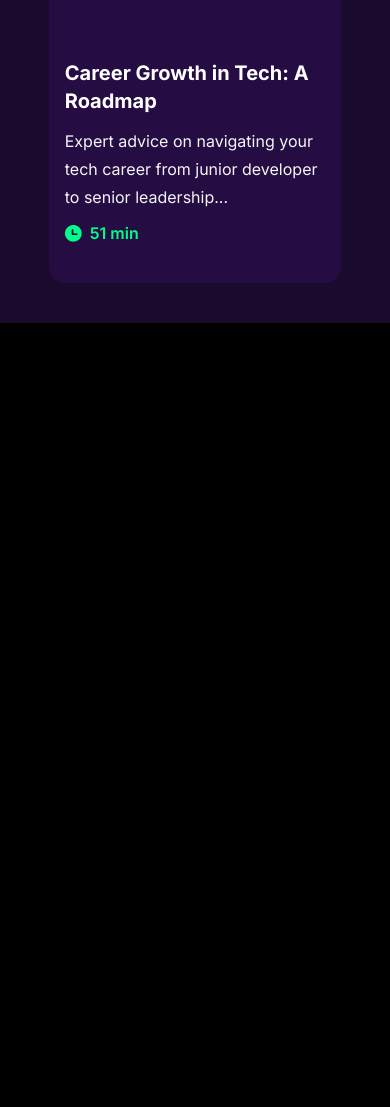
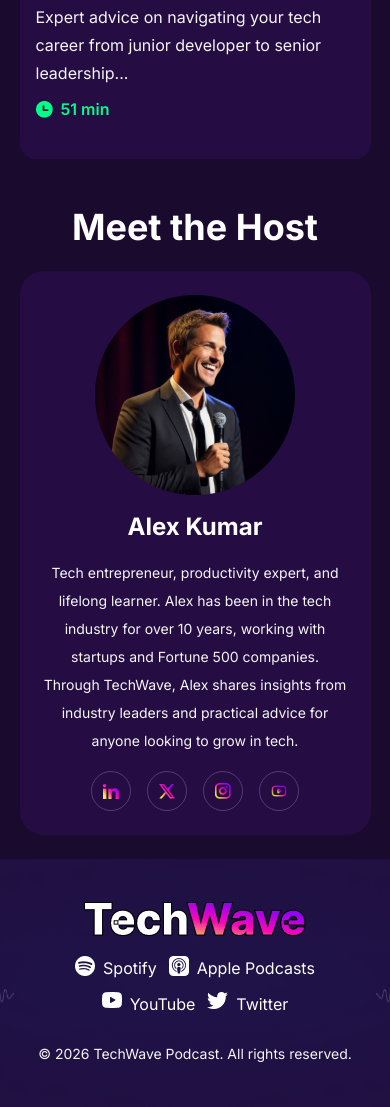
Before and after one commit to Mazharul-2003/B13-A02-TechWave, a website: page index.html in a window 390 px wide. Shown: the part 4195-5302 px from the top of the page. Before the commit the page ends 4518 px from the top, so only its background shows below. Drawn offline with Linux system fonts and the light colour scheme; grey boxes are pictures that could not be loaded.

Commit message:
Completed Host Section for large device

```diff
--- a/index.html
+++ b/index.html
@@ -25,7 +25,9 @@
                 <li><a href="#">Episods</a></li>
                 <li><a href="#">Host</a></li>
             </ul>
-            <button class="border-0 rounded-full py-3 px-4 text-[1rem] bg-linear-to-tr from-[#F7E93F] from-0% via-[#FB09B4] via-51% to-[#9100F8] to-100% text-white font-semibold cursor-pointer">Subscribe <i class="fa-solid fa-arrow-right"></i></button>
+            <button
+                class="border-0 rounded-full py-3 px-4 text-[1rem] bg-linear-to-tr from-[#F7E93F] from-0% via-[#FB09B4] via-51% to-[#9100F8] to-100% text-white font-semibold cursor-pointer">Subscribe
+                <i class="fa-solid fa-arrow-right"></i></button>
         </div>
     </nav>
 
@@ -74,11 +76,13 @@
         <div class="about-container max-w-[90%] mx-auto text-center lg:max-w-[75%]">
             <div class="content *:mb-4 text-white lg:px-50 lg:mb-10 lg:border-b border-white/10">
                 <h1 class="text-4xl font-bold capitalize">About the Podcast</h1>
-                <p class="text-[1rem] leading-5 lg:leading-8 text-[#F5F5F5] lg:mb-7">TechWave is your go-to podcast for staying ahead in the fast-paced world of
+                <p class="text-[1rem] leading-5 lg:leading-8 text-[#F5F5F5] lg:mb-7">TechWave is your go-to podcast for
+                    staying ahead in the fast-paced world of
                     technology. We break down
                     complex topics into digestible insights, explore productivity strategies that actually work, and
                     share stories of personal growth from industry leaders. </p>
-                <p class="text-[1rem] leading-5 text-[#F5F5F5] lg:mb-15">Join thousands of young professionals and tech enthusiasts who start their day with TechWave.</p>
+                <p class="text-[1rem] leading-5 text-[#F5F5F5] lg:mb-15">Join thousands of young professionals and tech
+                    enthusiasts who start their day with TechWave.</p>
             </div>
 
             <div class="statistics grid grid-cols-2 grid-rows-2 lg:grid-cols-4 justify-between gap-x-10 gap-y-10">
@@ -111,7 +115,8 @@
                 <div class="card p-6 w-full bg-[#351165] rounded-2xl *:mb-4 lg:row-span-2 lg:col-span-1 lg:pt-35">
                     <img src="./assets/headphone.png" alt="">
                     <h2 class="text-2xl font-bold">Premium Audio Quality</h2>
-                    <p class="text-[1rem] leading-7 text-[#F5F5F5]">Experience crystal-clear sound with professional-grade recording
+                    <p class="text-[1rem] leading-7 text-[#F5F5F5]">Experience crystal-clear sound with
+                        professional-grade recording
                         equipment and expert audio
                         engineering. Every episode is mastered for optimal listening across all devices and platforms.
                     </p>
@@ -120,21 +125,24 @@
                 <div class="card p-6 w-full bg-[#351165] rounded-2xl *:mb-4 lg:col-span-2 lg:row-span-1">
                     <img src="./assets/device.png" alt="">
                     <h2 class="text-2xl font-bold">Mobile Friendly</h2>
-                    <p class="text-[1rem] leading-7 text-[#F5F5F5]">Listen on the go with seamless mobile experience and offline
+                    <p class="text-[1rem] leading-7 text-[#F5F5F5]">Listen on the go with seamless mobile experience and
+                        offline
                         downloads.
                 </div>
 
                 <div class="card p-6 w-full bg-[#351165] rounded-2xl *:mb-4 lg:col-span-2 lg:row-span-1">
                     <img src="./assets/location.png" alt="">
                     <h2 class="text-2xl font-bold">Global Community</h2>
-                    <p class="text-[1rem] leading-7 text-[#F5F5F5]">Connect with tech enthusiasts from over 120 countries worldwide.
+                    <p class="text-[1rem] leading-7 text-[#F5F5F5]">Connect with tech enthusiasts from over 120
+                        countries worldwide.
                     </p>
                 </div>
 
                 <div class="card p-6 w-full bg-[#351165] rounded-2xl *:mb-4 lg:col-span-2 lg:row-span-1">
                     <img src="./assets/Icon (Stroke).png" alt="">
                     <h2 class="text-2xl font-bold">Exclusive Interviews</h2>
-                    <p class="text-[1rem] leading-7 text-[#F5F5F5]">Get unprecedented access to industry titans, startup founders,
+                    <p class="text-[1rem] leading-7 text-[#F5F5F5]">Get unprecedented access to industry titans, startup
+                        founders,
                         and tech visionaries. Our host secures exclusive conversations you won't find anywhere else,
                         diving deep into their journeys, failures, and success strategies.
                     </p>
@@ -143,7 +151,8 @@
                 <div class="card p-6 w-full bg-[#351165] rounded-2xl *:mb-4 lg:col-span-1 lg:row-span-1">
                     <img src="./assets/resource.png" alt="">
                     <h2 class="text-2xl font-bold">Rich Resources</h2>
-                    <p class="text-[1rem] leading-7 text-[#F5F5F5]">Access show notes, transcripts, and additional learning materials
+                    <p class="text-[1rem] leading-7 text-[#F5F5F5]">Access show notes, transcripts, and additional
+                        learning materials
                         for every episode.
                     </p>
                 </div>
@@ -153,7 +162,7 @@
 
     <!-- Featured Episodes Section -->
     <section class="featured-epison-section max-w-full py-10 bg-[#1A0B2E] text-white lg:py-15">
-        <div class="featured-container max-w-[75%] mx-auto">
+        <div class="featured-container max-w-[90%] mx-auto lg:max-w-[75%]">
             <h1 class="text-center text-4xl font-bold lg:mb-8">Featured Episodes</h1>
             <div class="video-card-container mt-3 flex flex-col gap-5 lg:flex-row">
                 <div class="video-card w-full bg-[#250D44] rounded-2xl *:mb-3 border-0">
@@ -166,11 +175,12 @@
                     </div>
                     <div class="video-desc *:mb-3 p-4">
                         <h2 class="text-xl font-bold">The Future of AI in Everyday Life</h2>
-                        <p class="text-[1rem] leading-7 text-[#F5F5F5]">Exploring how artificial intelligence is transforming our daily
+                        <p class="text-[1rem] leading-7 text-[#F5F5F5]">Exploring how artificial intelligence is
+                            transforming our daily
                             routines and what to expect
                             in the next...</p>
-                        <span class="flex gap-2 w-auto max-w-full h-5 items-center"><img src="./assets/clock.png" alt=""> <span
-                                class="text-[#00FF88] font-semibold text-[1rem]">42
+                        <span class="flex gap-2 w-auto max-w-full h-5 items-center"><img src="./assets/clock.png"
+                                alt=""> <span class="text-[#00FF88] font-semibold text-[1rem]">42
                                 min</span> </span>
                     </div>
                 </div>
@@ -185,10 +195,11 @@
                     </div>
                     <div class="video-desc *:mb-3 p-4">
                         <h2 class="text-xl font-bold">Building Better Habits for Remote Work</h2>
-                        <p class="text-[1rem] leading-7 text-[#F5F5F5]">Practical strategies for staying productive and maintaining
+                        <p class="text-[1rem] leading-7 text-[#F5F5F5]">Practical strategies for staying productive and
+                            maintaining
                             work-life balance in a...</p>
-                        <span class="flex gap-2 w-auto max-w-full h-5 items-center"><img src="./assets/clock.png" alt=""> <span
-                                class="text-[#00FF88] font-semibold text-[1rem]">35
+                        <span class="flex gap-2 w-auto max-w-full h-5 items-center"><img src="./assets/clock.png"
+                                alt=""> <span class="text-[#00FF88] font-semibold text-[1rem]">35
                                 min</span> </span>
                     </div>
                 </div>
@@ -203,10 +214,11 @@
                     </div>
                     <div class="video-desc *:mb-3 p-4">
                         <h2 class="text-xl font-bold">Career Growth in Tech: A Roadmap</h2>
-                        <p class="text-[1rem] leading-7 text-[#F5F5F5]">Expert advice on navigating your tech career from junior
+                        <p class="text-[1rem] leading-7 text-[#F5F5F5]">Expert advice on navigating your tech career
+                            from junior
                             developer to senior leadership...</p>
-                        <span class="flex gap-2 w-auto max-w-full h-5 items-center"><img src="./assets/clock.png" alt=""> <span
-                                class="text-[#00FF88] font-semibold text-[1rem]">51
+                        <span class="flex gap-2 w-auto max-w-full h-5 items-center"><img src="./assets/clock.png"
+                                alt=""> <span class="text-[#00FF88] font-semibold text-[1rem]">51
                                 min</span> </span>
                     </div>
                 </div>
@@ -215,32 +227,42 @@
     </section>
 
     <!-- Host Section -->
-    <section class="host-section max-w-full bg-[#1A0B2E] pb-6 pt-2 text-white hidden">
-        <div class="featured-container max-w-[90%] mx-auto">
+    <section class="host-section max-w-full bg-[#1A0B2E] pb-6 pt-2 text-white lg:pb-20">
+        <div class="featured-container max-w-[90%] mx-auto lg:max-w-[75%] lg:mb-10">
             <h1 class="text-center text-4xl font-bold">Meet the Host</h1>
-            <div class="host-container mt-6 text-center rounded-3xl bg-[#250D44] p-6">
-                <img src="./assets/host.png" alt="" class="mx-auto mb-4">
-                <h1 class="text-2xl font-bold mb-4">Alex Kumar</h1>
-                <p class="text-sm leading-7 text-[#F5F5F5] mb-4">Tech entrepreneur, productivity expert, and lifelong learner. Alex
+            <div class="host-container mt-6 text-center rounded-3xl bg-[#250D44] p-6 lg:flex lg:gap-x-10 lg:items-center">
+                <div class="host-image lg:h-60 lg:w-160">
+                    <img src="./assets/host.png" alt="" class="mx-auto mb-4 lg:mb-0 lg:h-full lg:w-full">
+                </div>
+                <div class="host-content lg:text-start">
+                    <h1 class="text-2xl font-bold mb-4 lg:text-4xl">Alex Kumar</h1>
+                    <p class="text-sm leading-7 text-[#F5F5F5] mb-4 lg:leading-8 lg:text-lg lg:mb-6">Tech entrepreneur, productivity expert, and
+                        lifelong
+                        learner. Alex
                         has
                         been in the tech industry for
                         over 10 years, working with startups and Fortune 500 companies. Through TechWave, Alex shares
                         insights from industry leaders and practical advice for anyone looking to grow in tech.</p>
-                <div class="logo-container flex justify-center gap-4 mb-0">
-                    <div class="size-10 flex items-center justify-center rounded-full border border-[#533C72] cursor-pointer">
+                    <div class="logo-container flex justify-center gap-4 mb-0 lg:justify-normal">
+                        <div
+                            class="size-10 flex items-center justify-center rounded-full border border-[#533C72] cursor-pointer">
                             <img src="./assets/linkedin.png" alt="LinkedIn" class="w-4 h-4 object-contain" />
                         </div>
 
-                    <div class="size-10 flex items-center justify-center rounded-full border border-[#533C72] cursor-pointer">
+                        <div
+                            class="size-10 flex items-center justify-center rounded-full border border-[#533C72] cursor-pointer">
                             <img src="./assets/x.png" alt="Twiter" class="w-4 h-4 object-contain" />
                         </div>
 
-                    <div class="size-10 flex items-center justify-center rounded-full border border-[#533C72] cursor-pointer">
+                        <div
+                            class="size-10 flex items-center justify-center rounded-full border border-[#533C72] cursor-pointer">
                             <img src="./assets/instagram.png" alt="instagram" class="w-4 h-4 object-contain" />
                         </div>
 
-                    <div class="size-10 flex items-center justify-center rounded-full border border-[#533C72] cursor-pointer">
+                        <div
+                            class="size-10 flex items-center justify-center rounded-full border border-[#533C72] cursor-pointer">
                             <img src="./assets/youtube.png" alt="YouTube" class="w-4 h-4 object-contain" />
+                        </div>
                     </div>
                 </div>
             </div>
@@ -248,7 +270,7 @@
     </section>
 
     <!-- Footer Section -->
-    <footer class="max-w-full hidden">
+    <footer class="max-w-full">
         <div
             class="footer-container bg-[url('./assets/footer-bg.png')] bg-cover bg-center h-62 flex justify-center items-center flex-col gap-5">
             <div class="footer-logo">
```
Also changed, not shown: output.css. Lines whose indentation alone changed are shown as unchanged.
